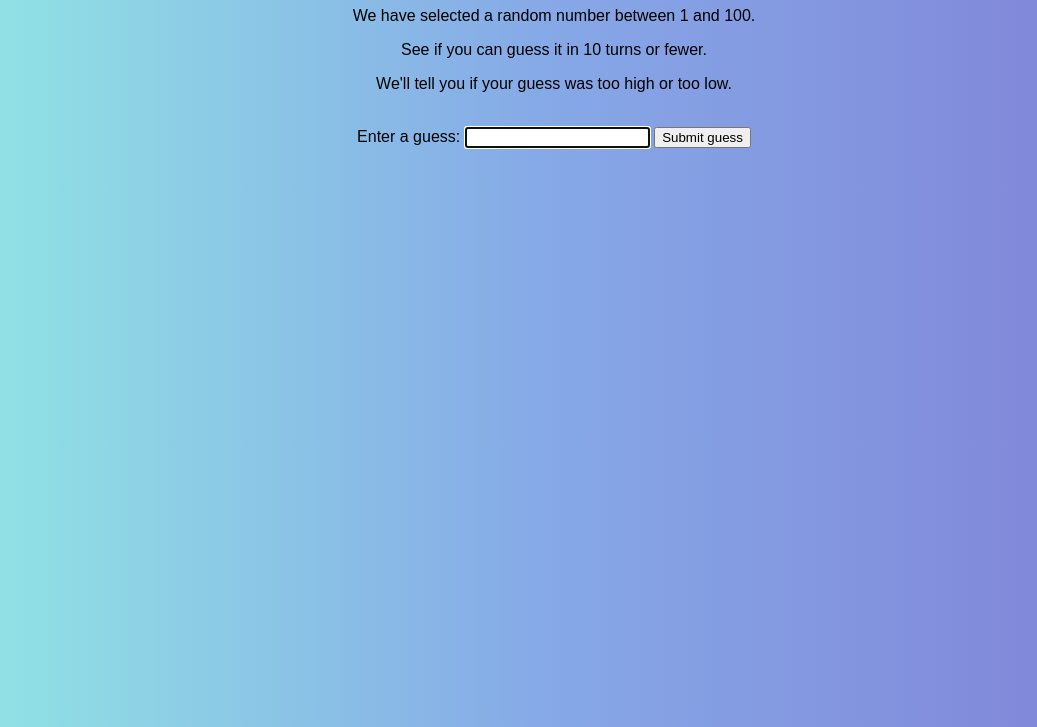
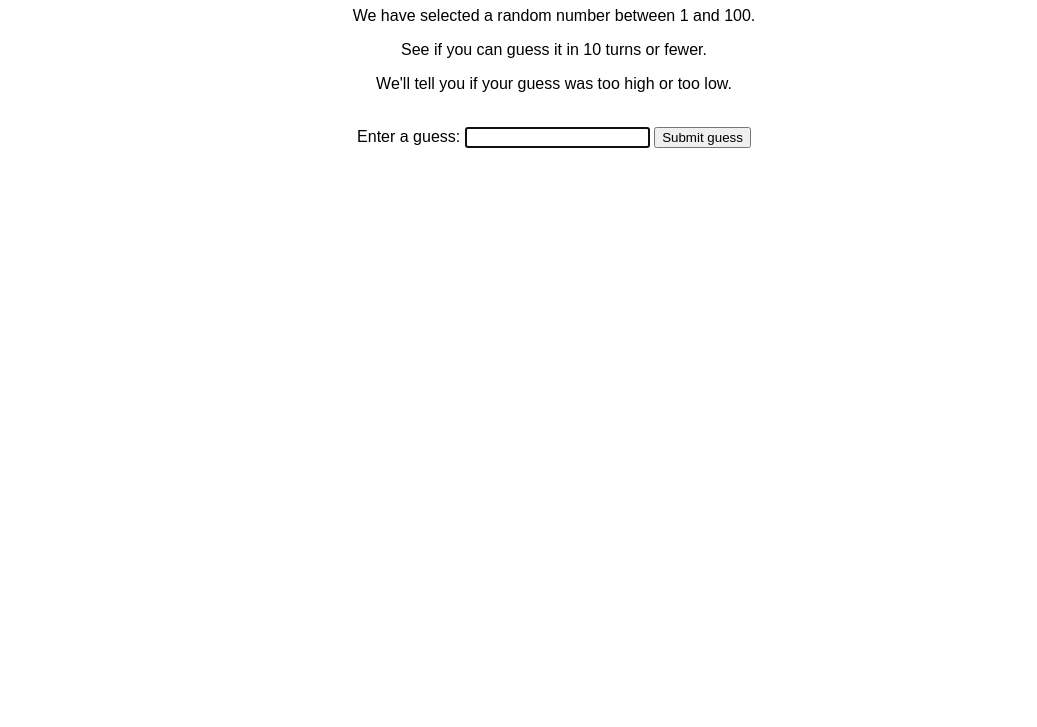
Before and after one commit to imakki/number-guessing-game, a plain HTML site: page index.html in a window 1280 px wide. Shown: the part 73-800 px from the top of the page, without its empty margins (86-1123 px from the left). Drawn offline with Linux system fonts and the light colour scheme.

Commit message:
Ui changed

```diff
--- a/numbergame.css
+++ b/numbergame.css
@@ -7,10 +7,7 @@ html {
     max-width: 800px;
     min-width: 480px;
     margin: 0 auto;
-    background: #7F7FD5;  /* fallback for old browsers */
-    background: -webkit-linear-gradient(to right, #91EAE4, #86A8E7, #7F7FD5);  /* Chrome 10-25, Safari 5.1-6 */
-    background: linear-gradient(to right, #91EAE4, #86A8E7, #7F7FD5); /* W3C, IE 10+/ Edge, Firefox 16+, Chrome 26+, Opera 12+, Safari 7+ */
-
+    background: #fff;
   }
 
   .description p {
```
